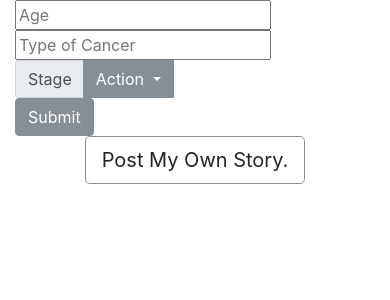
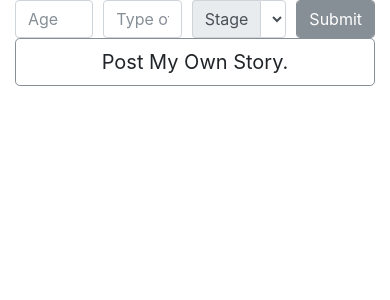
Before and after one commit to zhengyi20201/team-3, a PHP site: page / in a window 390 px wide. Shown: the top 300 px of the page. Run offline with PHP 8.4, Linux system fonts and the light colour scheme; some libraries are stand-ins or nearby versions.

Commit message:
Responsive

```diff
--- a/frontend/index.php
+++ b/frontend/index.php
@@ -6,47 +6,37 @@ require ('includes/header.php');
     <div class="container">
         <div>
             <form class="text-center">
-                <div class="row">
-                    <div class="col-lg-3">
-                        <div class="input-group"><input name="age" type="number" min="1" placeholder="Age"></div>
+                <div class="form-row">
+                    <div class="col">
+                        <div class="input-group"><input class="form-control" name="age" type="number" min="1" placeholder="Age"></div>
                     </div>
-                    <div class="col-lg-3">
-                        <div class="input-group"><input name="tc" placeholder="Type of Cancer"></div>
+                    <div class="col">
+                        <div class="input-group"><input class="form-control" name="tc" placeholder="Type of Cancer"></div>
                     </div>
-                    <div class="col-lg-3">
+                    <div class="col">
                         <div class="input-group">
-                            <span class="input-group-addon">Stage</span><div class="input-group-btn">
-                                <button type="button" class="btn btn-secondary dropdown-toggle" data-toggle="dropdown" aria-haspopup="true" aria-expanded="false">
-                                    Action
-                                </button>
-                                <div class="dropdown-menu">
-                                    <a class="dropdown-item" href="#">Action</a>
-                                    <a class="dropdown-item" href="#">Another action</a>
-                                    <a class="dropdown-item" href="#">Something else here</a>
-                                    <div role="separator" class="dropdown-divider"></div>
-                                    <a class="dropdown-item" href="#">Separated link</a>
-                                </div>
-                            </div>
-                            <noscript>
-                                <select name="stage" >
+                            <span class="input-group-addon">Stage</span>
+                                <select name="stage" class="form-control">
                                     <option>1</option>
                                     <option>2</option>
                                     <option>3</option>
                                     <option>4</option>
                                 </select>
-                            </noscript>
                         </div>
                     </div>
-                    <div class="col-lg-3">
+                    <div class="col">
                         <div class="input-group">
-                            <input class="btn btn-secondary" type="submit">
+                            <input class="btn btn-secondary form-control" type="submit">
                         </div>
                     </div>
                 </div>
             </form>
         </div>
         <div class="text-center">
-            <a class="btn btn-outline-secondary btn-lg">Post My Own Story.</a>
+            <a class="btn btn-outline-secondary btn-lg form-control">Post My Own Story.</a>
+        </div>
+        <div>
+
         </div>
     </div>
 <?php
```
